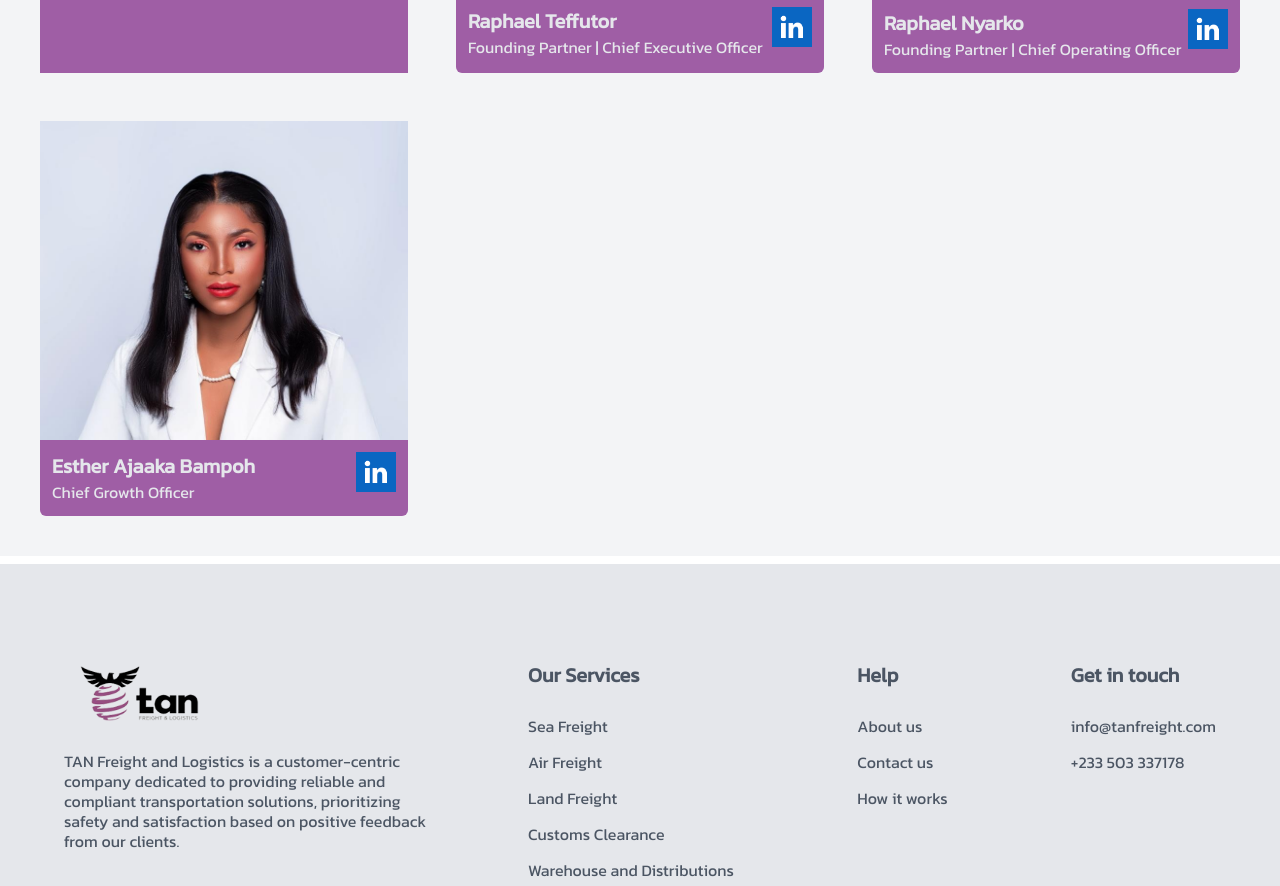
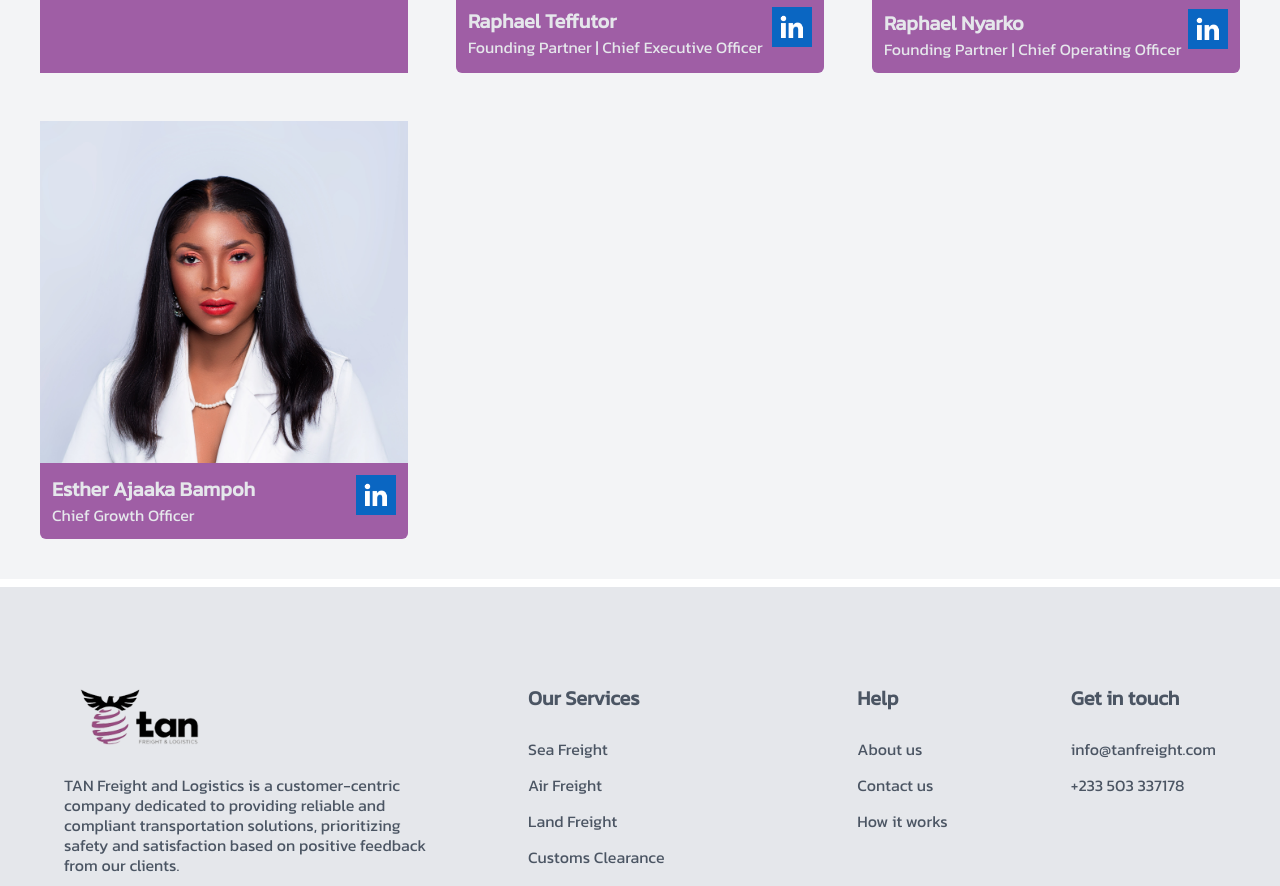
Before and after one commit to Saintholi/tanfreight-main-main, a Next.js app: page /about in a window 1280 px wide. Shown: the part 1420-2306 px from the top of the page. Built offline with nearby package versions, Linux system fonts and the light colour scheme.

Commit message:
Update ManagementTeam.tsx

```diff
--- a/components/ManagementTeam.tsx
+++ b/components/ManagementTeam.tsx
@@ -221,7 +221,7 @@ const ManagementTeam = () => {
           </div>
           <div className="rounded-md bg-purple-2 text-gray-200">
             <Image
-              src="/managements/EB-3.jpg"
+              src="/managements/EB-2.jpg"
               width={400}
               height={400}
               alt="tan stuff tan logistics"
```
